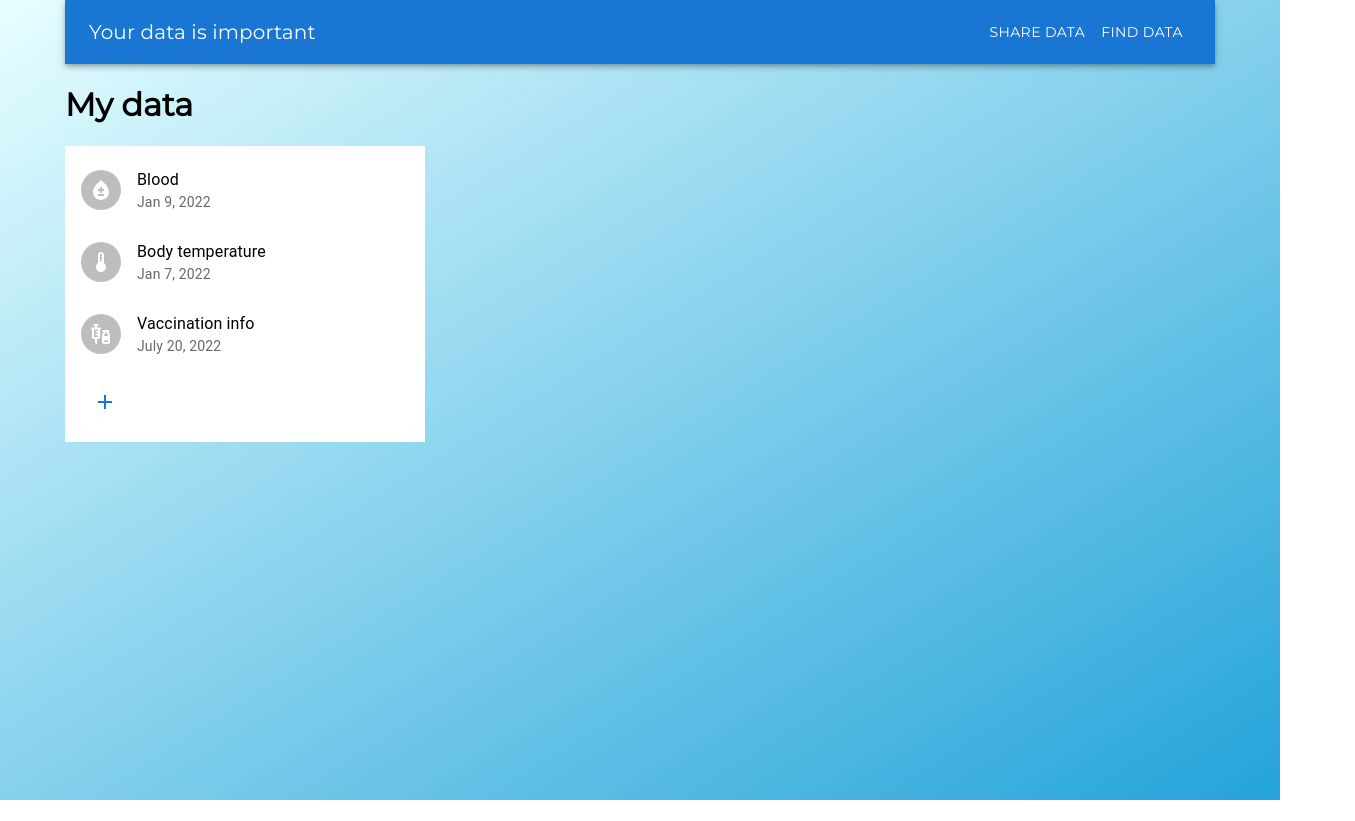
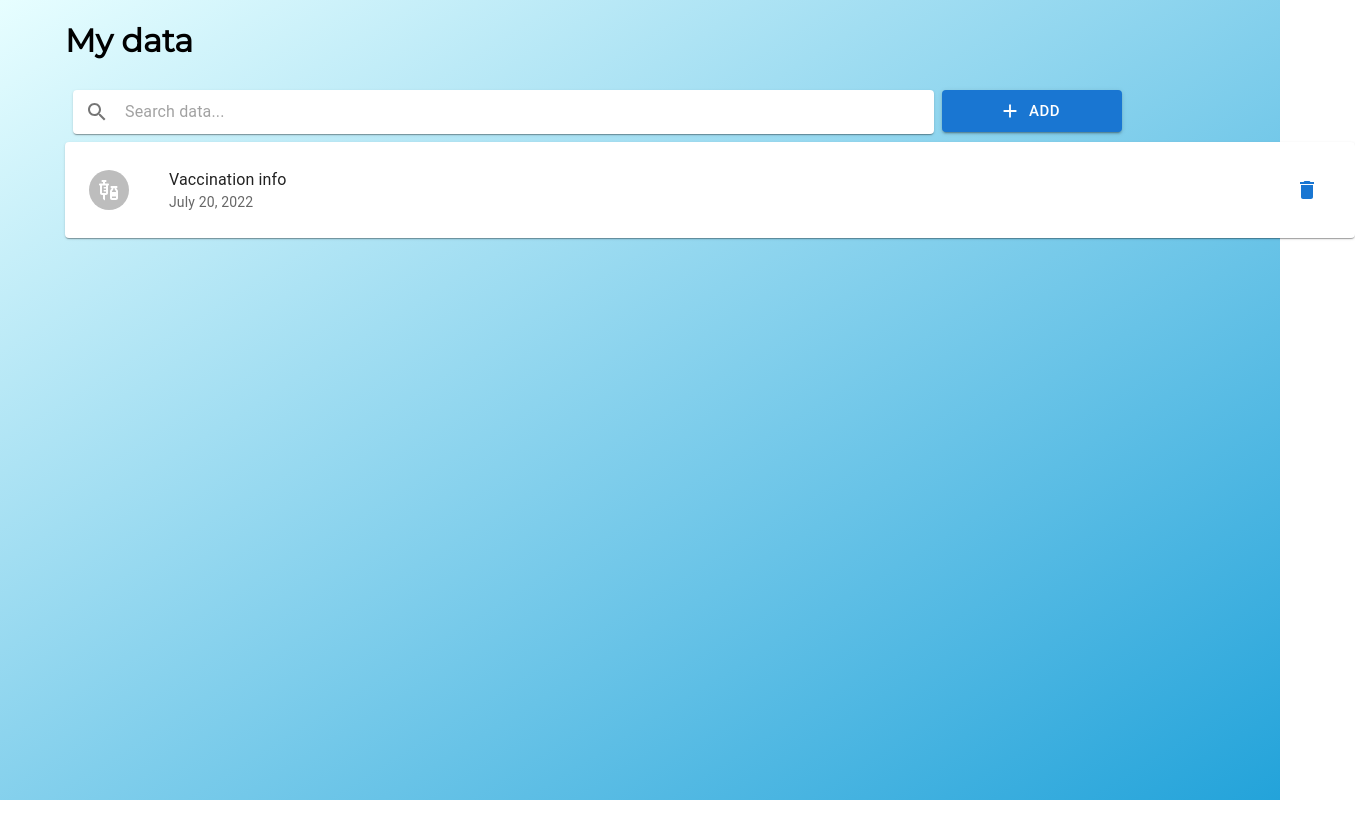
Before and after one commit to k806house/datadon, a React (Create React App) app: page /share-data in a window 1280 px wide. Shown: the whole page, 1355 px wide, since content can reach past the window. Before the commit the page ends 800 px from the top, so only its background shows below. Built offline with nearby package versions, Linux system fonts and the light colour scheme.

Commit message:
New data

```diff
--- a/src/Components/ShareData/ShareData.jsx
+++ b/src/Components/ShareData/ShareData.jsx
@@ -1,21 +1,22 @@
 import React, { Component } from "react";
-import { Stack, IconButton } from '@mui/material';
-import List from '@mui/material/List';
-import ListItem from '@mui/material/ListItem';
-import ListItemText from '@mui/material/ListItemText';
-import ListItemAvatar from '@mui/material/ListItemAvatar';
-import Avatar from '@mui/material/Avatar';
-import BloodtypeIcon from '@mui/icons-material/Bloodtype';
-import ThermostatIcon from '@mui/icons-material/Thermostat';
-import AddIcon from '@mui/icons-material/Add';
-import VaccinesIcon from '@mui/icons-material/Vaccines';
-import { Header } from "./../Header";
+import { Stack, IconButton, Grid, Button } from "@mui/material";
+import List from "@mui/material/List";
+import ListItem from "@mui/material/ListItem";
+import ListItemText from "@mui/material/ListItemText";
+import ListItemAvatar from "@mui/material/ListItemAvatar";
+import Avatar from "@mui/material/Avatar";
+import BloodtypeIcon from "@mui/icons-material/Bloodtype";
+import ThermostatIcon from "@mui/icons-material/Thermostat";
+import AddIcon from "@mui/icons-material/Add";
+import DeleteIcon from "@mui/icons-material/Delete";
+import VaccinesIcon from "@mui/icons-material/Vaccines";
+import Paper from "@mui/material/Paper";
+import InputBase from "@mui/material/InputBase";
+import SearchIcon from "@mui/icons-material/Search";
 
-export class ShareData extends Component {
-    render() {
+export function ShareData() {
   return (
     <div>
-            <Header />
       <h1>My data</h1>
       <Stack
         direction="column"
@@ -23,34 +24,42 @@ export class ShareData extends Component {
         alignItems="flex-start"
         spacing={1}
       >
-              <List
+        <Grid container spacing={1} justifyContent="center">
+          <Grid item xs={9}>
+            <Paper
+              component="form"
               sx={{
-                  width: "100%",
-                  maxWidth: 360,
-                  bgcolor: "background.paper",
+                p: "2px 4px",
+                display: "flex",
+                alignItems: "center",
               }}
             >
-                <ListItem>
-                  <ListItemAvatar>
-                    <Avatar>
-                      <BloodtypeIcon />
-                    </Avatar>
-                  </ListItemAvatar>
-                  <ListItemText primary="Blood" secondary="Jan 9, 2022" />
-                </ListItem>
-                <ListItem>
-                  <ListItemAvatar>
-                    <Avatar>
-                      <ThermostatIcon />
-                    </Avatar>
-                  </ListItemAvatar>
-                  <ListItemText
-                    primary="Body temperature"
-                    secondary="Jan 7, 2022"
-                  />
-                </ListItem>
-                <ListItem>
-                  <ListItemAvatar>
+              <IconButton type="button" sx={{ p: "8px" }} aria-label="search">
+                <SearchIcon />
+              </IconButton>
+              <InputBase sx={{ ml: 1, flex: 1 }} placeholder="Search data..." />
+            </Paper>
+          </Grid>
+          <Grid item xs={3}>
+            <Button
+              variant="contained"
+              startIcon={<AddIcon />}
+              size="large"
+              sx={{ width: 180 }}
+            >
+              Add
+            </Button>
+          </Grid>
+        </Grid>
+        <Stack
+          direction="column"
+          justifyContent="center"
+          alignItems="flex-start"
+          spacing={2}
+        >
+          <Paper sx={{ width: 1290 }}>
+            <Stack direction="row" alignItems="center" justifyContent="center">
+              <ListItemAvatar sx={{ margin: 3 }}>
                 <Avatar>
                   <VaccinesIcon />
                 </Avatar>
@@ -59,15 +68,13 @@ export class ShareData extends Component {
                 primary="Vaccination info"
                 secondary="July 20, 2022"
               />
-                </ListItem>
-                <ListItem>
-                  <IconButton color="primary" aria-label="add to shopping cart" size="large">
-                    <AddIcon />
+              <IconButton color="primary" size="large" sx={{ margin: 3 }}>
+                <DeleteIcon />
               </IconButton>
-                </ListItem>
-              </List>
+            </Stack>
+          </Paper>
+        </Stack>
       </Stack>
     </div>
   );
 }
-}
```
Lines whose indentation alone changed are shown as unchanged.
